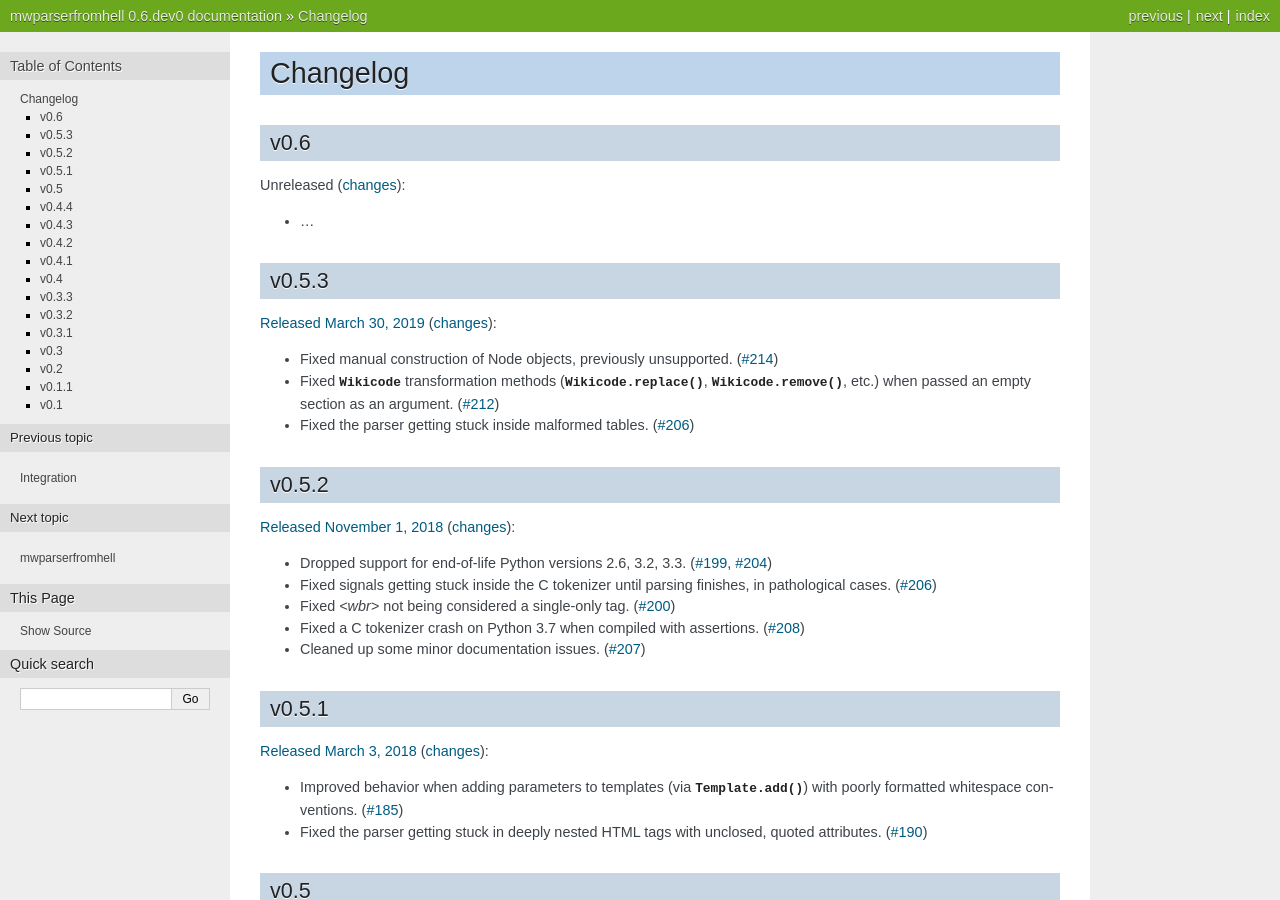
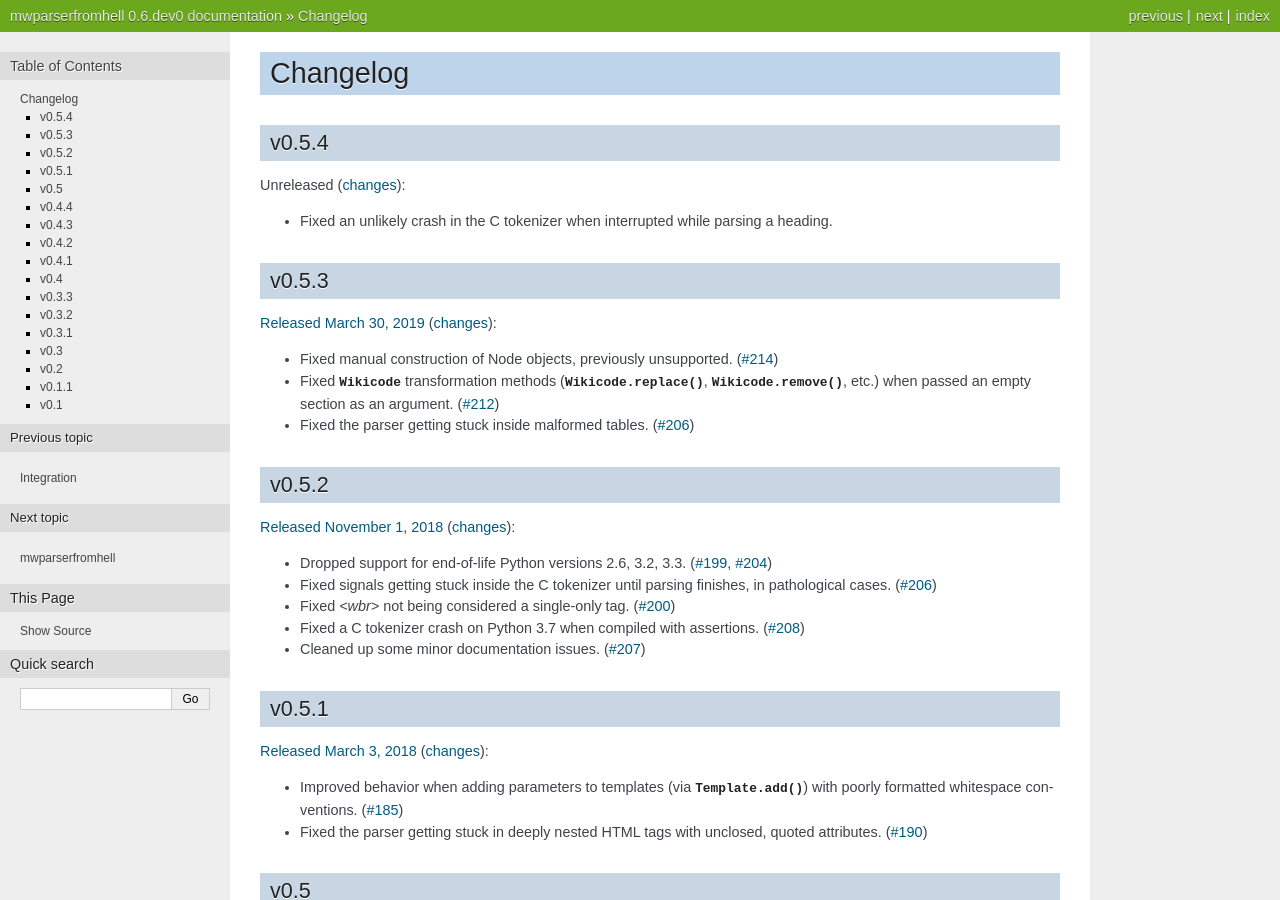
Before and after one commit to earwig/mwparserfromhell, a Sphinx documentation site: the page built from docs/changelog.rst, in a window 1280 px wide and 900 px high. Built offline with Sphinx 7.4.7, drawn with Linux system fonts in a browser that asks for light colours.

Commit message:
Add guard against a rare crash in the C tokenizer

```diff
--- a/docs/changelog.rst
+++ b/docs/changelog.rst
@@ -1,13 +1,14 @@
 Changelog
 =========
 
-v0.6
+v0.5.4
 ----
 
 Unreleased
 (`changes <https://github.com/earwig/mwparserfromhell/compare/v0.5.3...develop>`__):
 
-- ...
+- Fixed an unlikely crash in the C tokenizer when interrupted while parsing
+  a heading.
 
 v0.5.3
 ------
```
Also changed, not shown: 2 other files.
